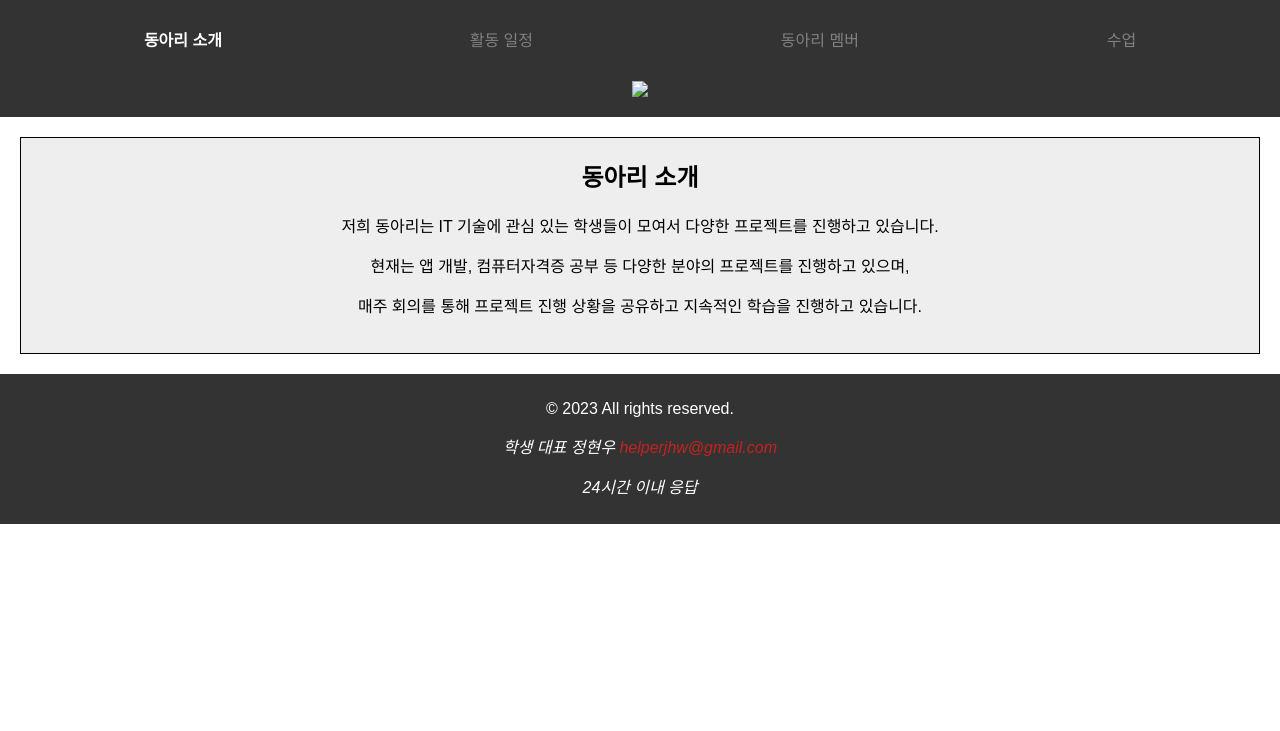
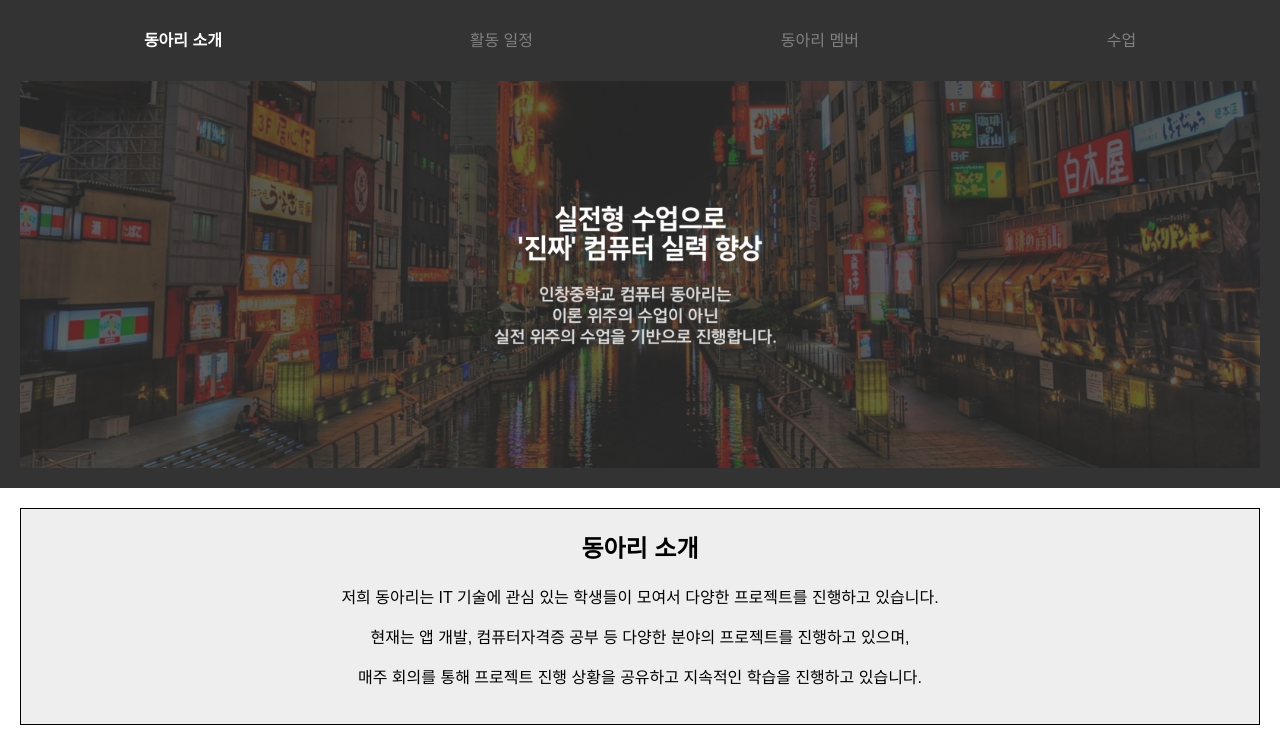
Before and after one commit to liam20231230/inchang-computer, a plain HTML site: page index.html in a window 1280 px wide. Shown: the part 69-800 px from the top of the page. Drawn offline with Linux system fonts and the light colour scheme; a script that the page names is missing.

Commit message:
Update index.html

```diff
--- a/index.html
+++ b/index.html
@@ -23,7 +23,7 @@
     <div>
 
       <div class="main-img-wrap">
-        <img src="assets/mainimg.jpg" class="main-img">
+        <img src="mainimg.jpg" class="main-img">
       </div>
     </div>
   </header>
```
